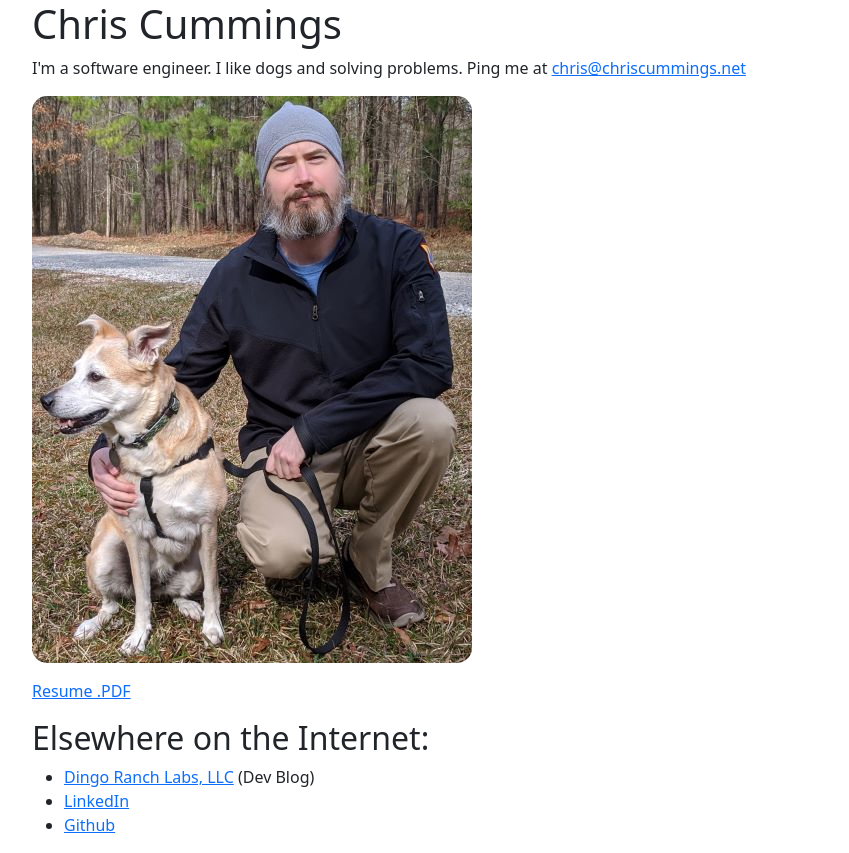
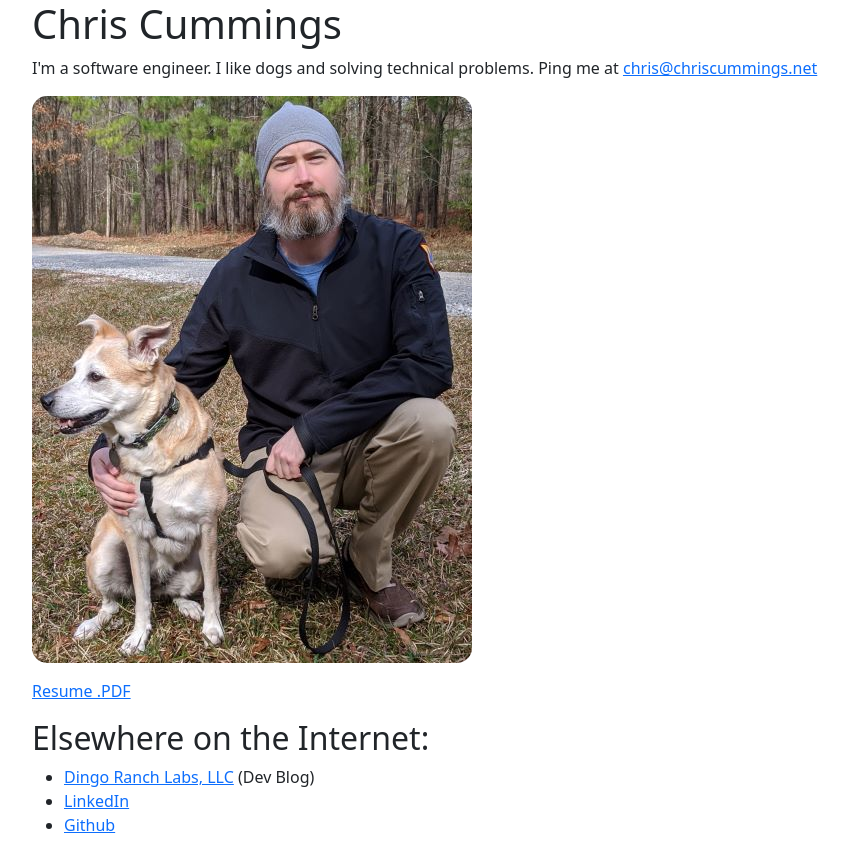
Before and after one commit to chriscummings/chriscummings.github.io, a plain HTML site: page docs/index.html in a window 1280 px wide. Shown: the whole page, without its empty margins (50-899 px from the left). Drawn offline with Linux system fonts and the light colour scheme.

Commit message:
lets be specific here...

```diff
--- a/docs/index.html
+++ b/docs/index.html
@@ -16,7 +16,7 @@
 			<div class="col">
 <h1>Chris Cummings</h1>
 
-<p>I'm a software engineer. I like dogs and solving problems.
+<p>I'm a software engineer. I like dogs and solving technical problems.
 
 	Ping me at <span class="email_address"></span></p>
 
```
